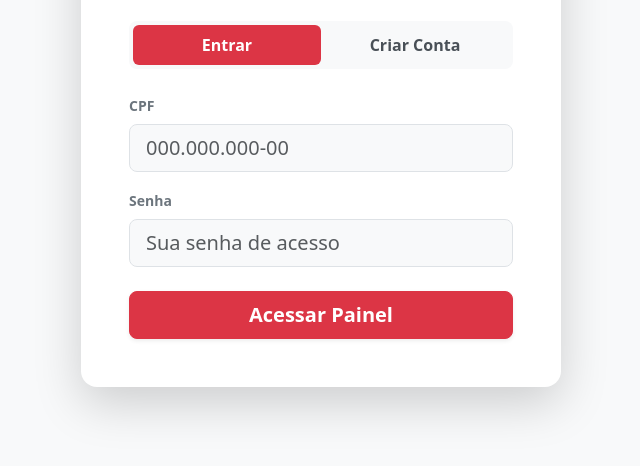
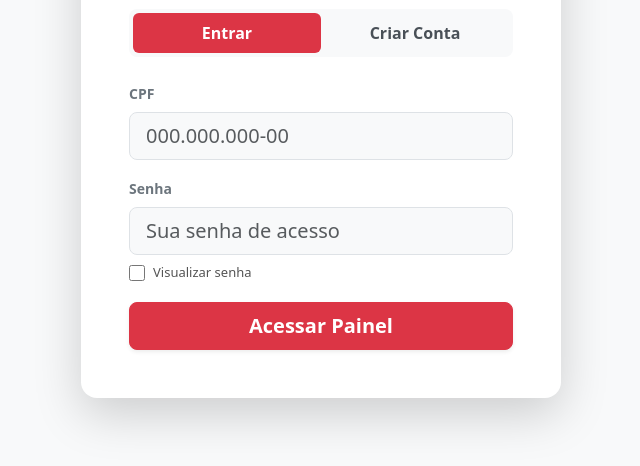
Before and after one commit to Pedro0911/honda_wb_app, a plain HTML site: page admin/index.html in a window 1280 px wide. Shown: the part 270-736 px from the top of the page, without its empty margins (319-959 px from the left). Drawn offline with nearby package versions, Linux system fonts and the light colour scheme.

Commit message:
upgrade de usabilidade- adicionado a opçao de visualizar senha

```diff
--- a/admin/admin.js
+++ b/admin/admin.js
@@ -25,6 +25,10 @@ createApp({
       carregando: false,
       salvandoPerfil: false,
       copiado: false,
+
+      //Estados para Visualizar Senha
+      mostrarSenhaLogin: false,
+      mostrarSenhaCadastro: false,
 
       // Form Login
       formLogin: { cpf: '', senha: '' },
--- a/admin/index.html
+++ b/admin/index.html
@@ -16,6 +16,27 @@
     .card-stat:hover { transform: translateY(-3px); }
     .nav-pills .nav-link.active { background-color: #dc3545; }
     .nav-pills .nav-link { color: #495057; font-weight: 600; }
+    .mostrar-senha-box {
+      display: flex;
+      align-items: center;
+      gap: 8px;
+      margin-top: 6px;
+      margin-bottom: 20px;
+      user-select: none;
+    }
+    .mostrar-senha-box input[type="checkbox"] {
+      width: 16px;
+      height: 16px;
+      accent-color: #dc3545;
+      cursor: pointer;
+      margin: 0;
+    }
+    .mostrar-senha-box label {
+      font-size: 13px;
+      color: #555;
+      cursor: pointer;
+      margin: 0;
+    }
   </style>
 </head>
 <body>
@@ -47,10 +68,16 @@
             <label class="form-label small fw-semibold text-secondary">CPF</label>
             <input type="text" v-model="formLogin.cpf" @input="mascararCpf('formLogin')" placeholder="000.000.000-00" required maxlength="14" class="form-control form-control-lg bg-light">
           </div>
-          <div class="mb-4">
+          <div class="mb-2">
             <label class="form-label small fw-semibold text-secondary">Senha</label>
-            <input type="password" v-model="formLogin.senha" placeholder="Sua senha de acesso" required class="form-control form-control-lg bg-light">
+            <input :type="mostrarSenhaLogin ? 'text' : 'password'" v-model="formLogin.senha" placeholder="Sua senha de acesso" required class="form-control form-control-lg bg-light">
           </div>
+          <!-- Checkbox Visualizar Senha (Login) -->
+          <div class="mostrar-senha-box">
+            <input type="checkbox" id="toggle-senha-login" v-model="mostrarSenhaLogin">
+            <label for="toggle-senha-login">Visualizar senha</label>
+          </div>
+
           <button type="submit" class="btn btn-danger btn-lg w-100 fw-bold rounded-3 shadow-sm" :disabled="carregandoAuth">
             {{ carregandoAuth ? 'Entrando...' : 'Acessar Painel' }}
           </button>
@@ -74,10 +101,16 @@
             <label class="form-label small fw-semibold text-secondary">WhatsApp (Atendimento aos Leads)</label>
             <input type="tel" v-model="formCadastro.whatsapp" @input="limitarWhatsapp" placeholder="Ex: 82999679667" required maxlength="11" class="form-control bg-light">
           </div>
-          <div class="mb-4">
+          <div class="mb-2">
             <label class="form-label small fw-semibold text-secondary">Crie uma Senha</label>
-            <input type="password" v-model="formCadastro.senha" placeholder="Mínimo 6 caracteres" required minlength="6" class="form-control bg-light">
+            <input :type="mostrarSenhaCadastro ? 'text' : 'password'" v-model="formCadastro.senha" placeholder="Mínimo 6 caracteres" required minlength="6" class="form-control bg-light">
           </div>
+          <!-- Checkbox Visualizar Senha (Cadastro) -->
+          <div class="mostrar-senha-box">
+            <input type="checkbox" id="toggle-senha-cadastro" v-model="mostrarSenhaCadastro">
+            <label for="toggle-senha-cadastro">Visualizar senha</label>
+          </div>
+
           <button type="submit" class="btn btn-danger w-100 py-3 fw-bold rounded-3 shadow-sm" :disabled="carregandoAuth">
             {{ carregandoAuth ? 'Cadastrando...' : 'Criar Minha Conta Zappmotos' }}
           </button>
@@ -186,7 +219,7 @@
                   <th>Contato</th>
                   <th>Cidade / UF</th>
                   <th>Moto de Interesse</th>
-                  <th>Lance / Chance</th> <!-- 👈 COLUNA ADICIONADA -->
+                  <th>Lance / Chance</th>
                   <th>Etapa Alcançada</th>
                   <th>LGPD</th>
                   <th class="text-end pe-4">Atender</th>
@@ -216,7 +249,6 @@
                     <span class="text-muted small" v-else>Em navegação</span>
                   </td>
 
-                  <!-- 🎯 COLUNA DO LANCE & CHANCE CALCULADA -->
                   <td>
                     <div v-if="lead.lanceAproximado && lead.lanceAproximado > 0">
                       <span class="fw-bold text-success font-monospace">R$ {{ formatarMoeda(lead.lanceAproximado) }}</span>
```
